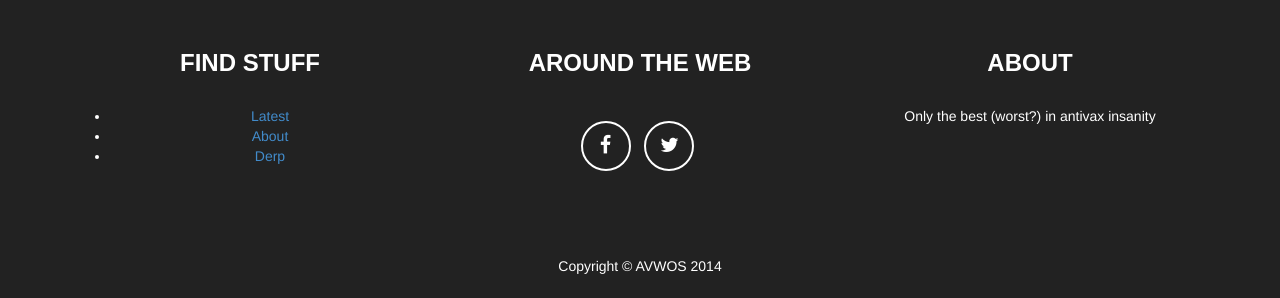
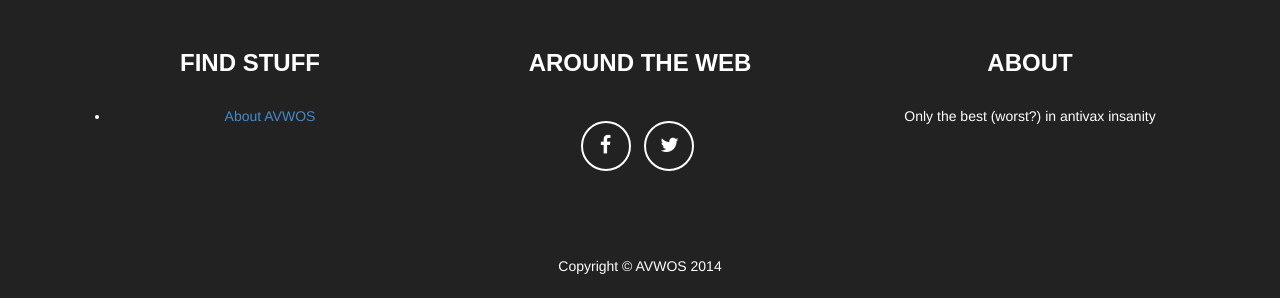
Before and after one commit to avwos/avwos-site, a Jekyll site: the page built from index.html, in a window 1280 px wide and 900 px high, scrolled down 2392 px. Shown: the part 599-897 px from the top of the window. Built offline with Jekyll 4.4.1, drawn with Linux system fonts in a browser that asks for light colours; some web fonts are replaced.

Commit message:
Adjust nav in footer

```diff
--- a/_includes/footer.html
+++ b/_includes/footer.html
@@ -6,15 +6,13 @@
                     <div class="footer-col col-md-4">
                         <h3>Find stuff</h3>
                         <ul>
-                            <li class="page-scroll">
-                                <a href="#latest">Latest</a>
-                            </li>
-                            <li class="page-scroll">
-                                <a href="#about">About</a>
-                            </li>
-                            <li class="page-scroll">
-                                <a href="#derp">Derp</a>
-                            </li>
+                            {% for page in site.pages %}
+                              {% if page.title %}
+                              <li class="page-scroll">
+                                <a class="page-link" href="{{ page.url | prepend: site.baseurl }}">{{ page.title }}</a>
+                              </li>
+                              {% endif %}
+                            {% endfor %}
                         </ul>
                     </div>
                     <div class="footer-col col-md-4">
```
